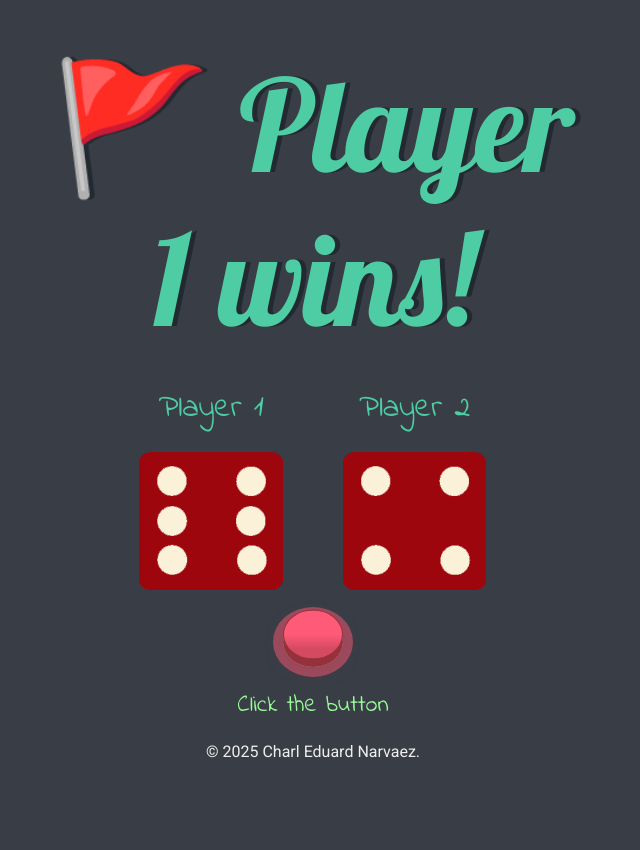
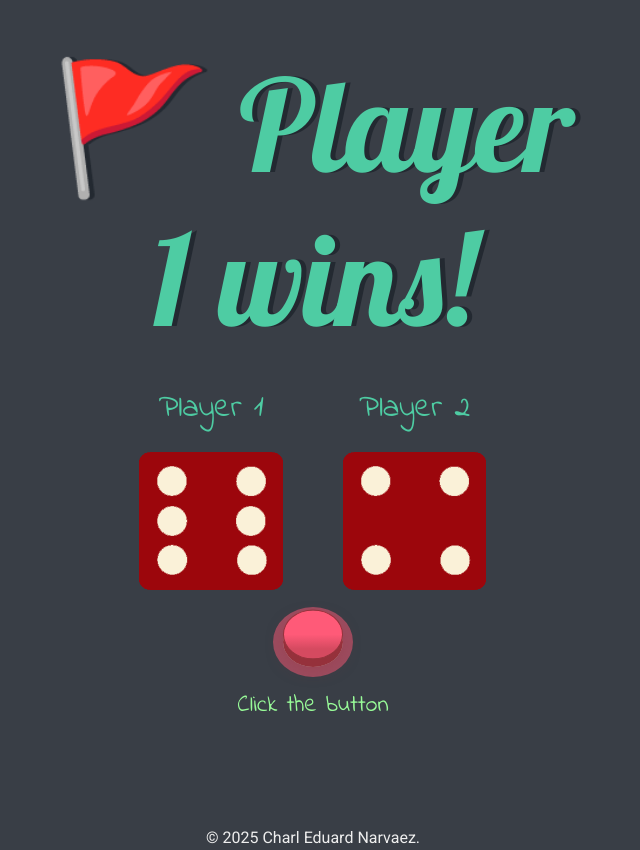
Before and after one commit to blnkuser0/Dice-Game, a plain HTML site: page index.html in a window 1280 px wide. Shown: the whole page, without its empty margins (327-967 px from the left). Before the commit the page ends 800 px from the top, so only its background shows below. Drawn offline with nearby package versions, Linux system fonts and the light colour scheme.

Commit message:
edit footer

```diff
--- a/styles.css
+++ b/styles.css
@@ -39,7 +39,7 @@ img {
 }
 
 footer {
-  /* margin-top: 8%; */
+  margin-top: 8%;
   color: #EEEEEE;
   text-align: center;
   font-family: 'Roboto', sans-serif;
```
